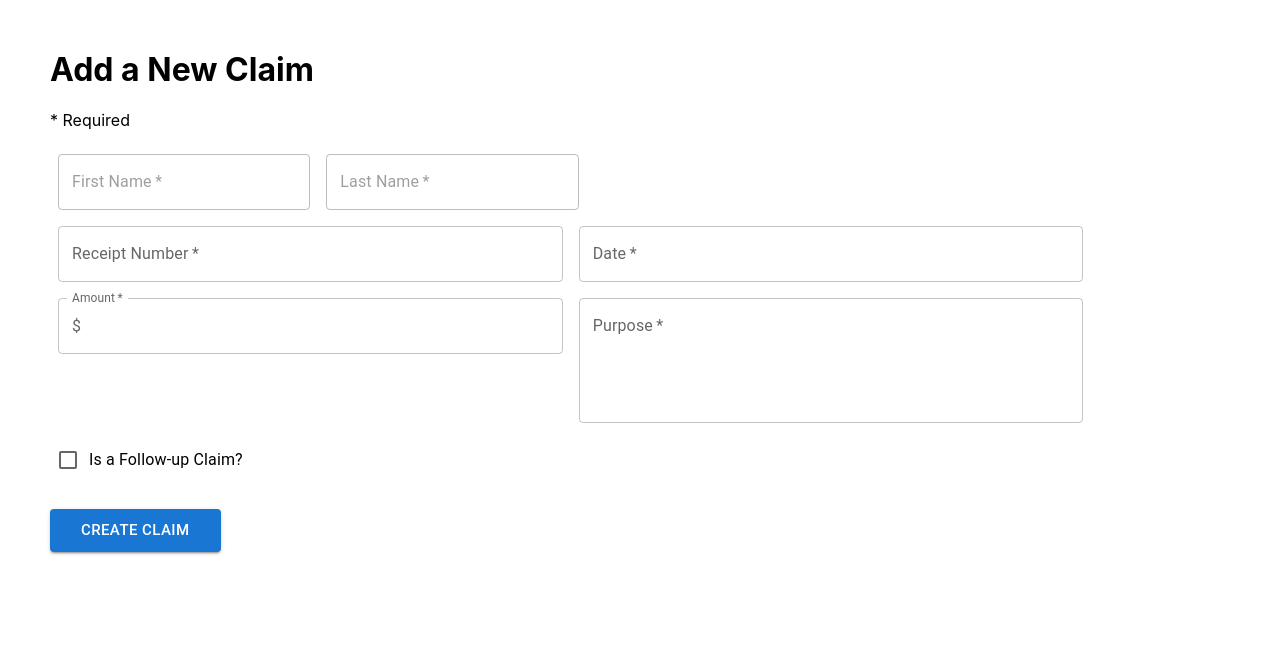
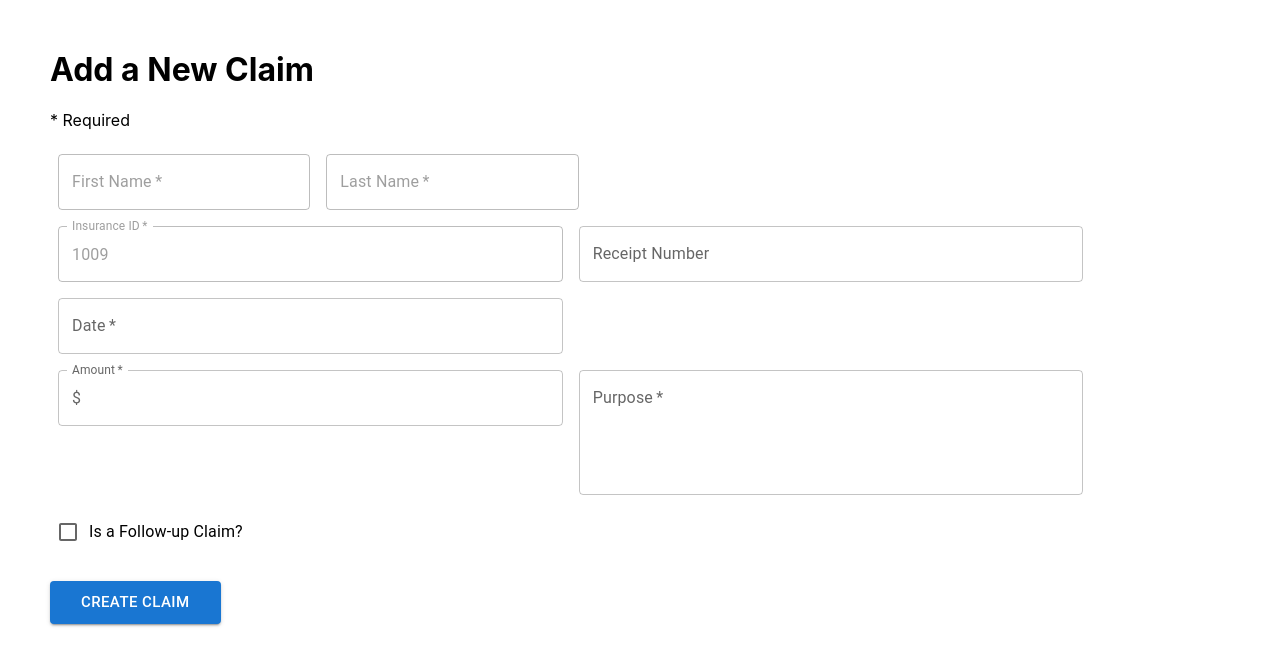
Before and after one commit to 24kmystique/dbs-seed-16-frontend, a React (Create React App) app: page /new-claim in a window 1280 px wide. Shown: the top 666 px of the page. Built offline with nearby package versions, Linux system fonts and the light colour scheme; what react-token-auth would draw is missing.

Commit message:
integrate create claims

```diff
--- a/src/components/CreateNewClaim/CreateClaimPage.js
+++ b/src/components/CreateNewClaim/CreateClaimPage.js
@@ -1,6 +1,7 @@
 import React, { useState } from 'react';
 import { Box, TextField, Checkbox, FormGroup, FormControlLabel, InputAdornment, Button } from '@mui/material';
 import { useForm } from 'react-hook-form';
+import { useNavigate } from 'react-router-dom';
 
 import './CreateClaimPage.css';
 
@@ -8,17 +9,47 @@ function CreateClaimPage() {
   let firstName = JSON.parse(localStorage.getItem('FIRST_NAME'));
   let lastName = JSON.parse(localStorage.getItem('LAST_NAME'));
 
-  const [isFollowUp, setFollowUp] = useState(false);
+  const [followUp, setFollowUp] = useState(false);
 
   const {
     register,
-    handleSubmit,
+    getValues,
     formState: { errors },
   } = useForm();
 
+  const navigate = useNavigate();
+
   const createClaim = (data) => {
+    // console.log('help help');
+    data.firstName = firstName;
+    data.lastName = lastName;
+    data.insuranceId = 1009;
+    data.amount = parseInt(data.amount);
+    data.followUp = data.followUp ? 1 : 0;
+    data.status = 'Pending';
+    data.previousClaimId = null;
     console.log(data);
-    alert('Help');
+
+    const requestOptions = {
+      method: 'POST',
+      headers: {
+        'content-type': 'application/json',
+        'Authorization': `Bearer ${JSON.parse(localStorage.getItem('token'))}`,
+      },
+      body: JSON.stringify(data),
+    };
+
+    fetch('/claim/api/insert', requestOptions)
+      .then((res) => res.json())
+      .then((data) => {
+        if (data) {
+          console.log(data);
+          if (data.status === 201) navigate('/');
+        } else {
+          alert('Create claim failed');
+        }
+      })
+      .catch((e) => console.log(e));
   };
 
   return (
@@ -41,6 +72,11 @@ function CreateClaimPage() {
           defaultValue={firstName}
           {...register('firstName', { required: true })}
         />
+        {errors.firstName && (
+          <p style={{ color: 'red' }}>
+            <small>Required</small>
+          </p>
+        )}
         <TextField
           required
           disabled
@@ -50,6 +86,11 @@ function CreateClaimPage() {
           {...register('lastName', { required: true })}
         />
       </Box>
+      {errors.lastName && (
+        <p style={{ color: 'red' }}>
+          <small>Required</small>
+        </p>
+      )}
       <Box
         component='form'
         sx={{
@@ -58,13 +99,32 @@ function CreateClaimPage() {
         noValidate
         autoComplete='off'
       >
-        <TextField required id='outlined-required' label='Receipt Number' />
-        <TextField required id='outlined-required' label='Date' {...register('date', { required: true })} />
+        <TextField
+          required
+          disabled
+          id='outlined-disabled'
+          label='Insurance ID'
+          defaultValue={1009}
+          {...register('insuranceId', { required: true })}
+        />
+        {errors.insuranceId && (
+          <p style={{ color: 'red' }}>
+            <small>Required</small>
+          </p>
+        )}
+        <TextField id='outlined-required' label='Receipt Number' />
+        <TextField required id='outlined-required' label='Date' {...register('expenseDate', { required: true })} />
+        {errors.expenseDate && (
+          <p style={{ color: 'red' }}>
+            <small>Required</small>
+          </p>
+        )}
         <br></br>
         <TextField
           required
           label='Amount'
           id='outlined-start-adornment'
+          type='number'
           sx={{ m: 1, width: '25ch' }}
           InputProps={{
             startAdornment: <InputAdornment position='start'>$</InputAdornment>,
@@ -73,6 +133,11 @@ function CreateClaimPage() {
           }}
           {...register('amount', { required: true })}
         />
+        {errors.amount && (
+          <p style={{ color: 'red' }}>
+            <small>Require a number</small>
+          </p>
+        )}
         <TextField
           required
           id='outlined-multiline-static'
@@ -81,11 +146,16 @@ function CreateClaimPage() {
           label='Purpose'
           {...register('purpose', { required: true })}
         />
+        {errors.purpose && (
+          <p style={{ color: 'red' }}>
+            <small>Required</small>
+          </p>
+        )}
         <FormGroup sx={{ m: 1 }}>
           <FormControlLabel
             control={
               <Checkbox
-                checked={isFollowUp}
+                checked={followUp}
                 onChange={(e) => {
                   console.log(e.target.checked);
                   setFollowUp(e.target.checked);
@@ -93,20 +163,34 @@ function CreateClaimPage() {
               />
             }
             label='Is a Follow-up Claim?'
-            {...register('isFollowUp', { required: true })}
+            {...register('followUp')}
           />
         </FormGroup>
-        {isFollowUp ? (
-          <TextField id='outlined-basic' label='Previous Claim ID' {...register('prevClaimId', { required: true })} />
+        {errors.followUp && (
+          <p style={{ color: 'red' }}>
+            <small>Required</small>
+          </p>
+        )}
+        {followUp ? (
+          <TextField id='outlined-basic' label='Previous Claim ID' {...register('previousClaimId')} />
         ) : (
           <></>
+        )}
+        {errors.previousClaimId && (
+          <p style={{ color: 'red' }}>
+            <small>Required</small>
+          </p>
         )}
         <br></br>
         <Button
           variant='contained'
           sx={{ width: '20ch' }}
           size='large'
-          onClick={handleSubmit(handleSubmit(createClaim))}
+          onClick={() => {
+            // console.log(getValues());
+            // handleSubmit(createClaim);
+            createClaim(getValues());
+          }}
         >
           Create Claim
         </Button>
--- a/src/components/LoginPage/LoginPage.js
+++ b/src/components/LoginPage/LoginPage.js
@@ -54,7 +54,8 @@ function LoginPage() {
         } else {
           alert('Invalid employee ID or password');
         }
-      });
+      })
+      .catch((e) => console.log(e));
   };
 
   return (
```
